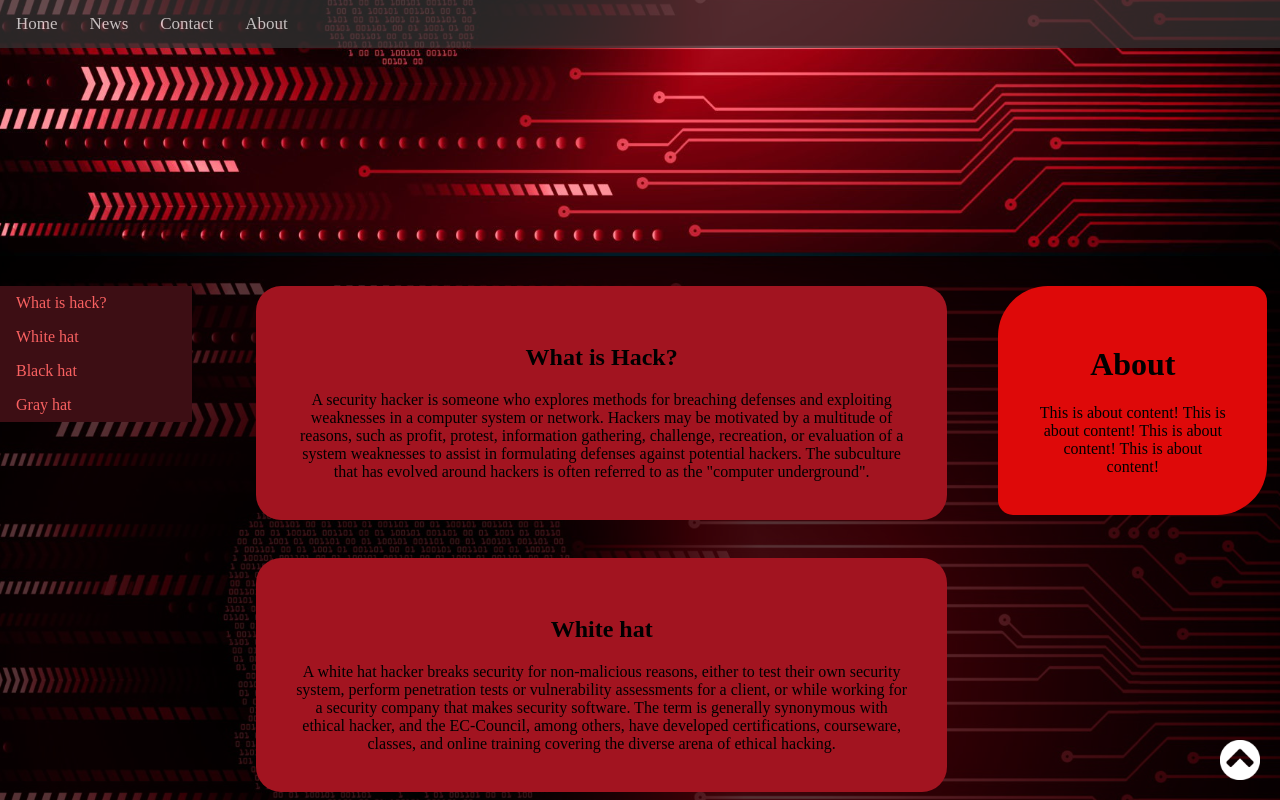
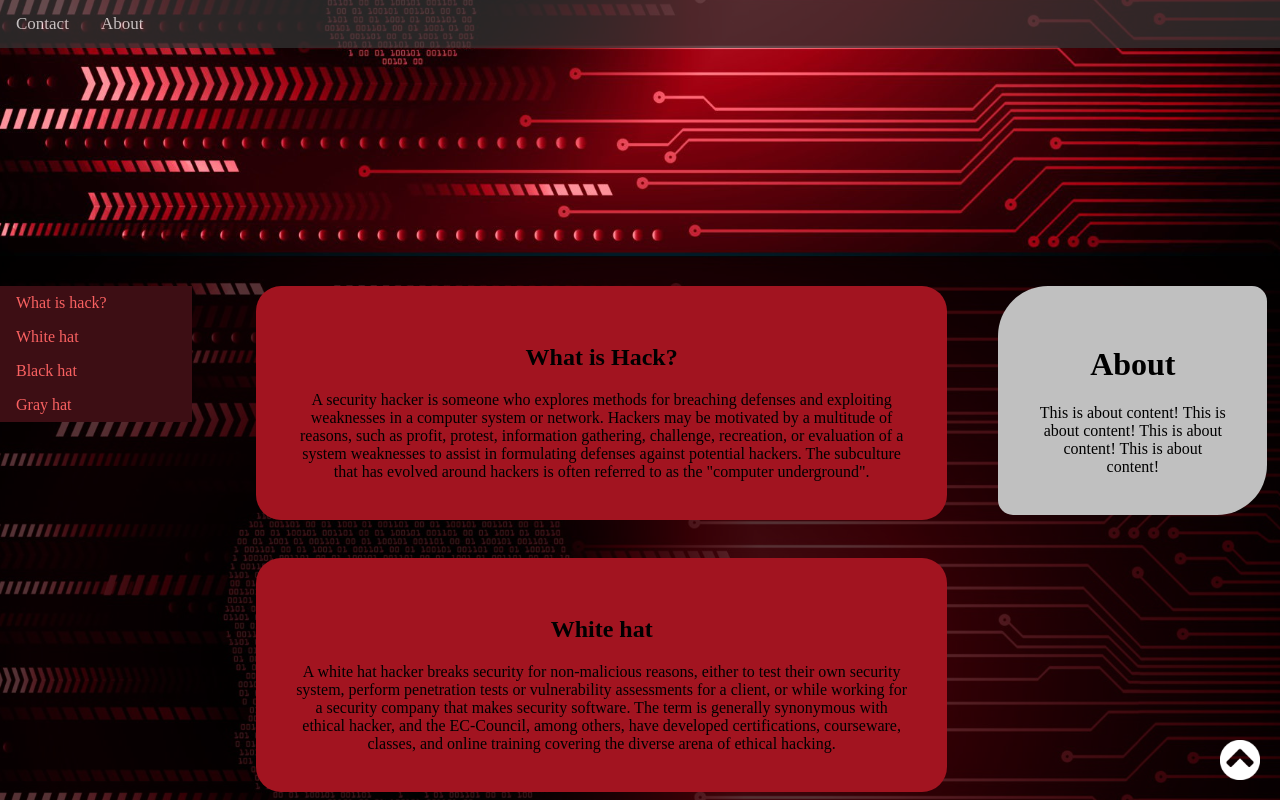
Before and after one commit to haadijafari/Maktabkhooneh-Frontend-CSS-project, a plain HTML site: page mainPage.html in a window 1280 px wide. In both pictures the pointer is over the element 1132 px from the left and 944 px from the top of the page. Shown: the part 544-1344 px from the top of the page. Drawn offline with Linux system fonts and the light colour scheme.

Commit message:
edit in about and navbar
- Home and News has been removed from navbar
- About now has a hover animation

```diff
--- a/main.css
+++ b/main.css
@@ -26,6 +26,11 @@ body {
   padding: 3%;
   float: right;
   top: 100px;
+}
+#about:hover{
+  color: rgb(0, 0, 0);
+  background-color: rgb(192, 192, 192);
+  animation: color_change 4s;
 }
 
 /* Main texts */
--- a/mainPage.html
+++ b/mainPage.html
@@ -14,8 +14,6 @@
     <div id=""></div>
     <div id="NavBar">
       <ul>
-        <li><a href="">Home</a></li>
-        <li><a href="">News</a></li>
         <li><a href="">Contact</a></li>
         <li><a href="">About</a></li>
       </ul>
```
